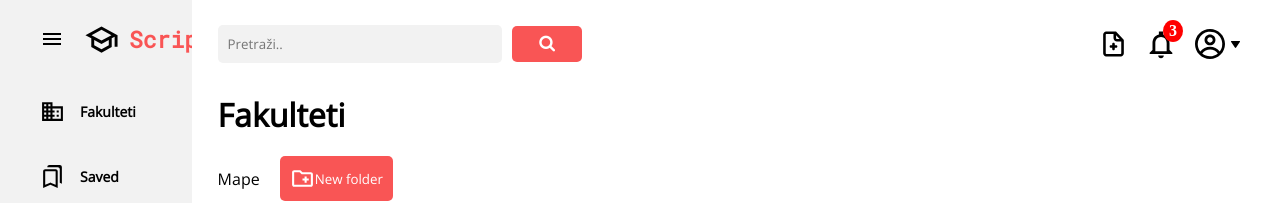
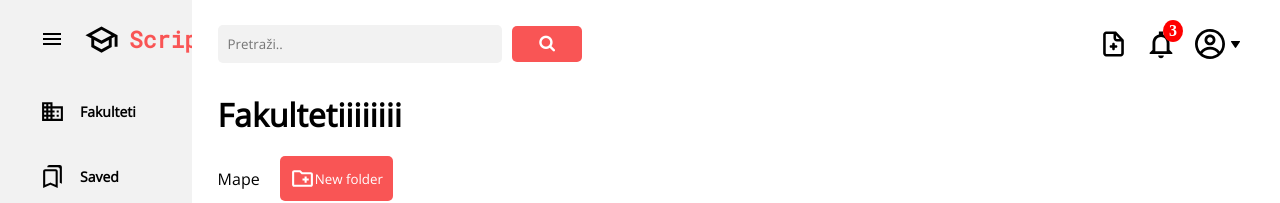
Before and after one commit to adishadzic/scripty-frontend, a Vue app: page /fakulteti in a window 1280 px wide. Shown: the top 203 px of the page. Built offline with nearby package versions, Linux system fonts and the light colour scheme.

Commit message:
testing deploy

```diff
--- a/src/views/Fakulteti.vue
+++ b/src/views/Fakulteti.vue
@@ -1,6 +1,6 @@
 <template>
   <div class="fakulteti">
-    <h1>Fakulteti</h1>
+    <h1>Fakultetiiiiiiii</h1>
     <div class="mape__fakulteta">
       <p>Mape</p>
       <button>
```
Also changed, not shown: 1 other file (tests, documents, lock files or other folders).
